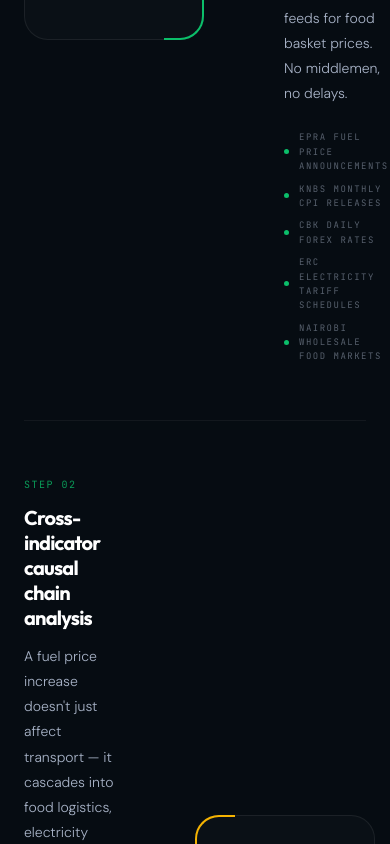
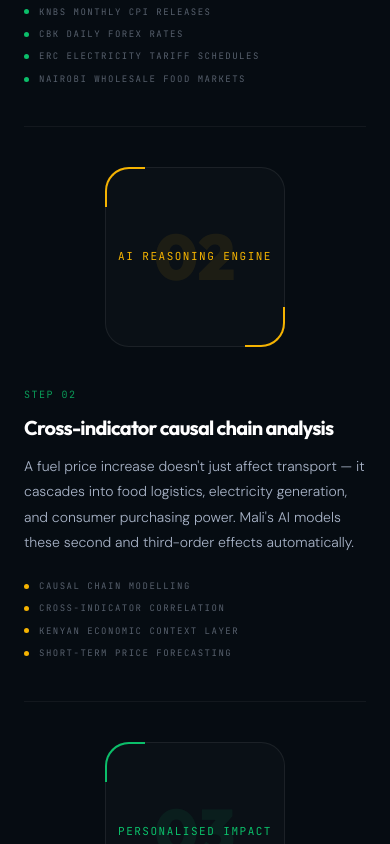
Before and after one commit to petermirithu/Mali-Mind-Website, a React (Create React App) app: page / in a window 390 px wide. Shown: the part 4340-5184 px from the top of the page. Built offline with nearby package versions, Linux system fonts and the light colour scheme.

Commit message:
feat: add CSS classes to HowItWorks components for responsive layout adjustments.

```diff
--- a/src/components/HowItWorks.jsx
+++ b/src/components/HowItWorks.jsx
@@ -77,7 +77,7 @@ function StepRow({ step, idx }) {
   const isEven = idx % 2 === 0;
 
   return (
-    <div ref={ref} className="reveal" style={{
+    <div ref={ref} className="reveal step-row" style={{
       display: 'grid',
       gridTemplateColumns: '1fr 1fr',
       gap: 80,
@@ -86,7 +86,7 @@ function StepRow({ step, idx }) {
       borderBottom: '1px solid rgba(255,255,255,0.05)',
     }}>
       {/* Number side */}
-      <div style={{ order: isEven ? 0 : 1, display: 'flex', justifyContent: isEven ? 'flex-end' : 'flex-start' }}>
+      <div className="step-num-side" style={{ order: isEven ? 0 : 1, display: 'flex', justifyContent: isEven ? 'flex-end' : 'flex-start' }}>
         <div style={{
           width: 180, height: 180,
           border: '1px solid rgba(255,255,255,0.07)',
@@ -125,7 +125,7 @@ function StepRow({ step, idx }) {
       </div>
 
       {/* Content side */}
-      <div style={{ order: isEven ? 1 : 0 }}>
+      <div className="step-content-side" style={{ order: isEven ? 1 : 0 }}>
         <div className="mono-label green" style={{ marginBottom: 12 }}>STEP {step.num}</div>
         <h3 style={{
           fontFamily: 'var(--font-display)',
@@ -149,7 +149,18 @@ function StepRow({ step, idx }) {
 
       <style>{`
         @media (max-width: 768px) {
-          .step-row { grid-template-columns: 1fr !important; }
+          .step-row {
+            grid-template-columns: 1fr !important;
+            gap: 40px !important;
+            padding: 40px 0 !important;
+          }
+          .step-num-side {
+            order: 0 !important;
+            justify-content: center !important;
+          }
+          .step-content-side {
+            order: 1 !important;
+          }
         }
       `}</style>
     </div>
```
